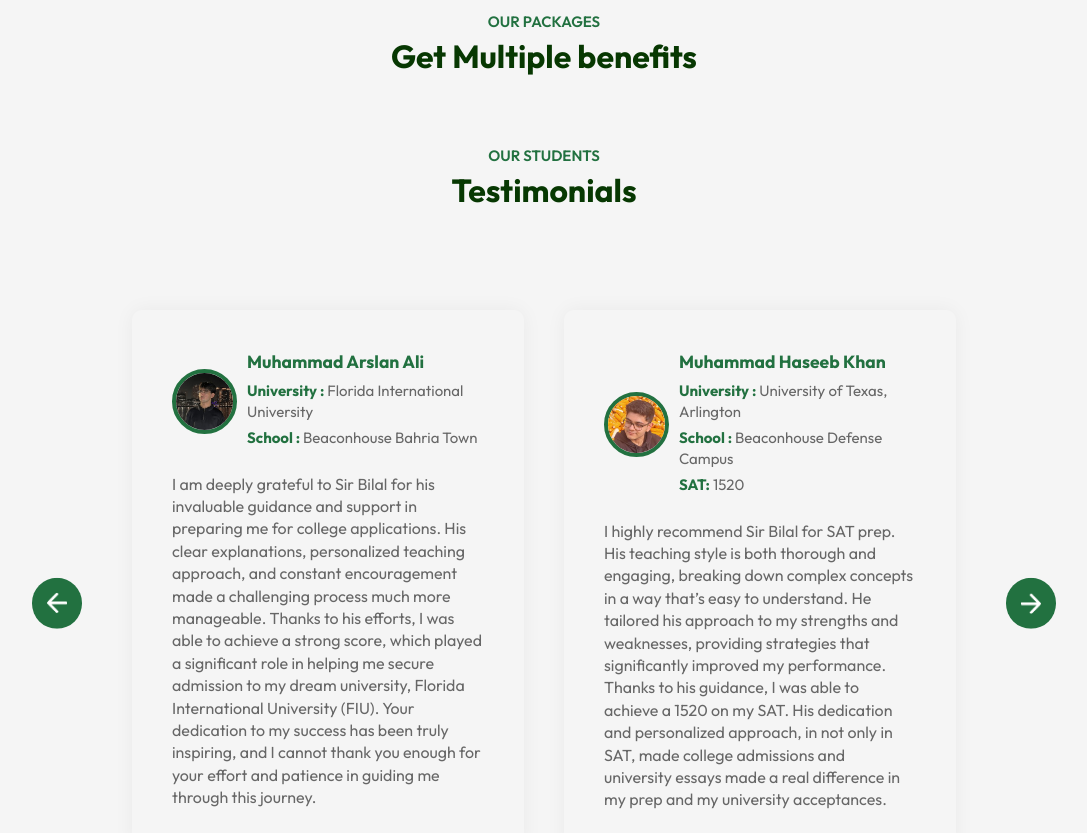
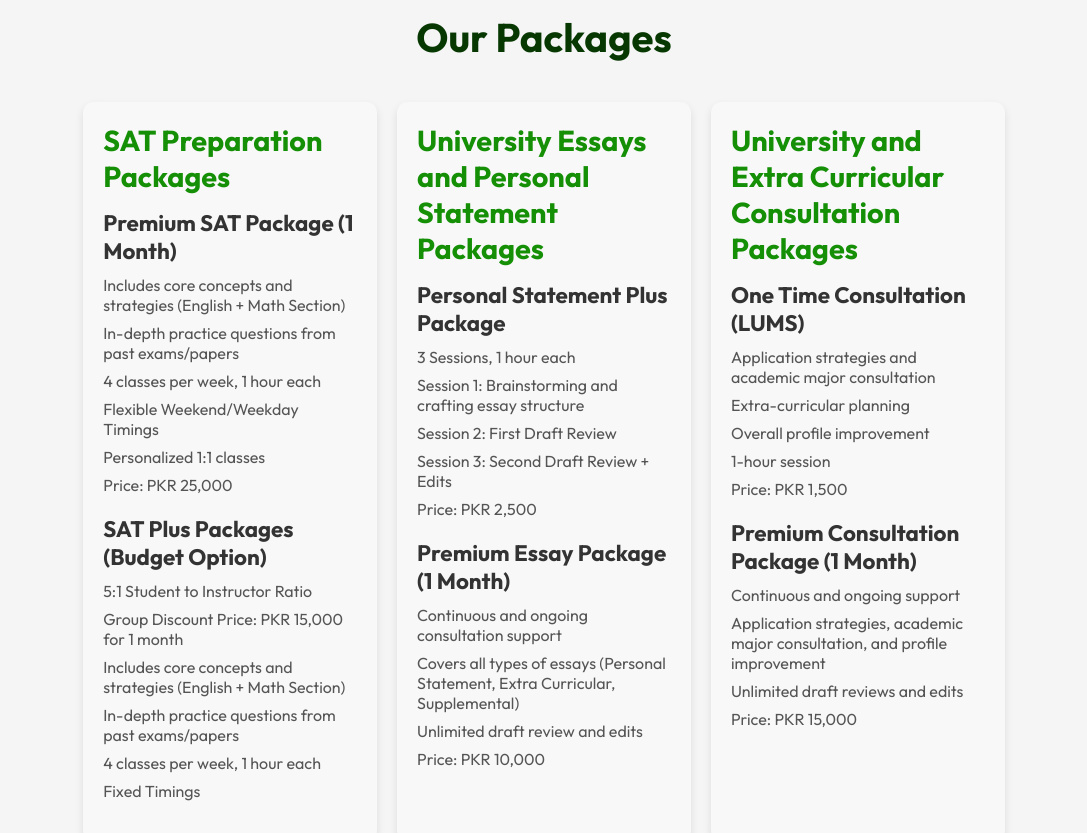
Before and after one commit to Zaeem944/ConsultantProject, a React (Vite) app in the folder ConsultantProject/: page / in a window 1280 px wide. Shown: the part 2140-2973 px from the top of the page, without its empty margins (96-1183 px from the left). Built offline with nearby package versions, Linux system fonts and the light colour scheme.

Commit message:
packages added

```diff
--- a/ConsultantProject/src/App.jsx
+++ b/ConsultantProject/src/App.jsx
@@ -19,7 +19,6 @@ const App = () => {
         <About />
         <Title subTitle = 'Our Program' title='What we Offer'/>
         <Programs />
-        <Title subTitle = 'Our Packages' title='Get Multiple benefits'/>
         <Packages />
         {/* <Title subTitle = 'Gallery' title='Blogs'/> */}
         {/* <Campus /> */}
--- a/ConsultantProject/src/components/Contact/Contact.jsx
+++ b/ConsultantProject/src/components/Contact/Contact.jsx
@@ -41,7 +41,7 @@ const Contact = () => {
         <p>Lorem ipsum dolor sit amet consectetur adipisicing elit. Eius, iure. Natus deleniti itaque in sit rem. Eaque saepe deleniti inventore.</p>
         <ul>
             <li><img src={phone_icon} alt="" />Phone: 123-456-7890</li>
-            <li><img src={mail_icon} alt="" />Email: xxx@gmail.com </li>
+            <li><img src={mail_icon} alt="" />Email: zarayaeducation@gmail.com </li>
         </ul>
       </div>
       <div className="contact-col">
--- a/ConsultantProject/src/components/Packages/Packages.css
+++ b/ConsultantProject/src/components/Packages/Packages.css
@@ -0,0 +1,83 @@
+.packages-container {
+    margin: 80px auto;
+    width: 90%;
+  }
+
+  .packages-title {
+    font-size: 2.5rem;
+    color: #073802;
+    text-align: center;
+    margin-bottom: 40px;
+  }
+
+  .packages {
+    display: flex;
+    flex-wrap: wrap;
+    gap: 20px;
+    justify-content: space-between;
+  }
+
+  .package {
+    flex: 1;
+    max-width: 45%;
+    padding: 20px;
+    background-color: #f8f8f8;
+    border-radius: 10px;
+    box-shadow: 0 4px 8px rgba(0, 0, 0, 0.1);
+  }
+
+  .package h2 {
+    font-size: 1.8rem;
+    color: #148f06;
+    margin-bottom: 15px;
+  }
+
+  .package-item {
+    margin-bottom: 20px;
+  }
+
+  .package-item h3 {
+    font-size: 1.4rem;
+    color: #333;
+    margin-bottom: 10px;
+  }
+
+  .package-item ul {
+    list-style: none;
+    padding-left: 0;
+    color: #555;
+  }
+
+  .package-item li {
+    margin-bottom: 8px;
+    font-size: 1rem;
+  }
+
+  @media (max-width: 768px) {
+    .packages {
+      flex-direction: column;
+    }
+
+    .package {
+      max-width: 100%;
+      margin-bottom: 20px;
+    }
+  }
+
+  @media (max-width: 480px) {
+    .packages-title {
+      font-size: 2rem;
+    }
+
+    .package h2 {
+      font-size: 1.5rem;
+    }
+
+    .package-item h3 {
+      font-size: 1.2rem;
+    }
+
+    .package-item li {
+      font-size: 0.9rem;
+    }
+  }
--- a/ConsultantProject/src/components/Packages/Packages.jsx
+++ b/ConsultantProject/src/components/Packages/Packages.jsx
@@ -1,11 +1,85 @@
-import React from 'react'
+import React from 'react';
+import './Packages.css';
 
 const Packages = () => {
   return (
-    <div>
+    <div className="packages-container" id="packages">
+      <h1 className="packages-title">Our Packages</h1>
+      <div className="packages">
+        <div className="package">
+          <h2>SAT Preparation Packages</h2>
+          <div className="package-item">
+            <h3>Premium SAT Package (1 Month)</h3>
+            <ul>
+              <li>Includes core concepts and strategies (English + Math Section)</li>
+              <li>In-depth practice questions from past exams/papers</li>
+              <li>4 classes per week, 1 hour each</li>
+              <li>Flexible Weekend/Weekday Timings</li>
+              <li>Personalized 1:1 classes</li>
+              <li>Price: PKR 25,000</li>
+            </ul>
+          </div>
+          <div className="package-item">
+            <h3>SAT Plus Packages (Budget Option)</h3>
+            <ul>
+              <li>5:1 Student to Instructor Ratio</li>
+              <li>Group Discount Price: PKR 15,000 for 1 month</li>
+              <li>Includes core concepts and strategies (English + Math Section)</li>
+              <li>In-depth practice questions from past exams/papers</li>
+              <li>4 classes per week, 1 hour each</li>
+              <li>Fixed Timings</li>
+            </ul>
+          </div>
+        </div>
 
+        <div className="package">
+          <h2>University Essays and Personal Statement Packages</h2>
+          <div className="package-item">
+            <h3>Personal Statement Plus Package</h3>
+            <ul>
+              <li>3 Sessions, 1 hour each</li>
+              <li>Session 1: Brainstorming and crafting essay structure</li>
+              <li>Session 2: First Draft Review</li>
+              <li>Session 3: Second Draft Review + Edits</li>
+              <li>Price: PKR 2,500</li>
+            </ul>
+          </div>
+          <div className="package-item">
+            <h3>Premium Essay Package (1 Month)</h3>
+            <ul>
+              <li>Continuous and ongoing consultation support</li>
+              <li>Covers all types of essays (Personal Statement, Extra Curricular, Supplemental)</li>
+              <li>Unlimited draft review and edits</li>
+              <li>Price: PKR 10,000</li>
+            </ul>
+          </div>
+        </div>
+
+        <div className="package">
+          <h2>University and Extra Curricular Consultation Packages</h2>
+          <div className="package-item">
+            <h3>One Time Consultation (LUMS)</h3>
+            <ul>
+              <li>Application strategies and academic major consultation</li>
+              <li>Extra-curricular planning</li>
+              <li>Overall profile improvement</li>
+              <li>1-hour session</li>
+              <li>Price: PKR 1,500</li>
+            </ul>
+          </div>
+          <div className="package-item">
+            <h3>Premium Consultation Package (1 Month)</h3>
+            <ul>
+              <li>Continuous and ongoing support</li>
+              <li>Application strategies, academic major consultation, and profile improvement</li>
+              <li>Unlimited draft reviews and edits</li>
+              <li>Price: PKR 15,000</li>
+            </ul>
+          </div>
+        </div>
+      </div>
     </div>
-  )
-}
+  );
+};
 
-export default Packages
+export default Packages;
```
